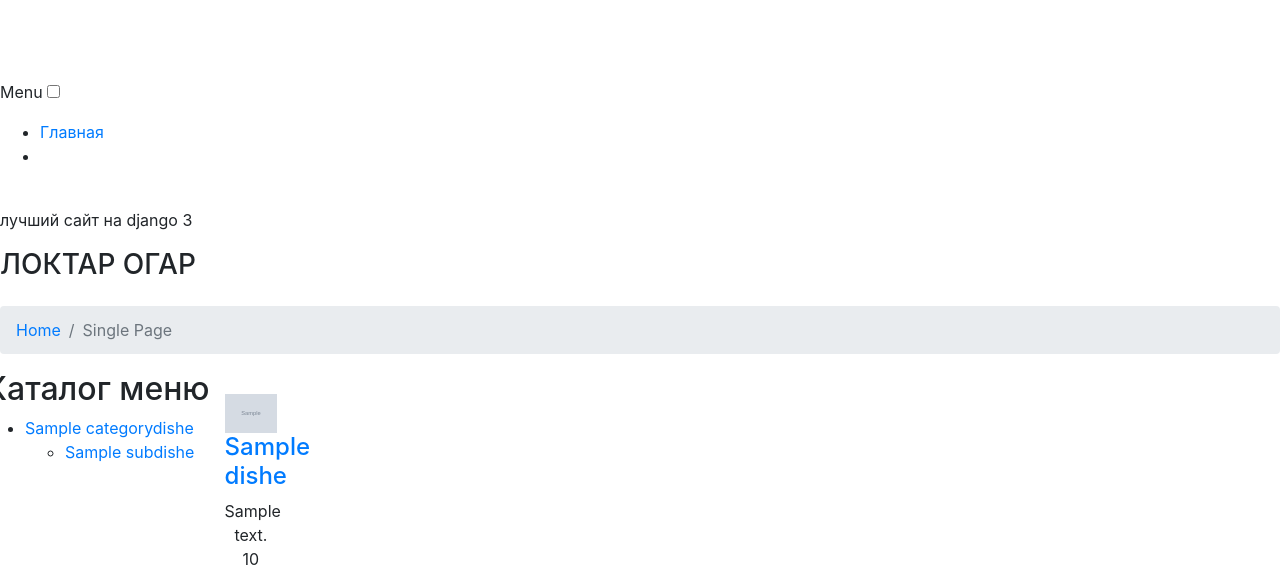
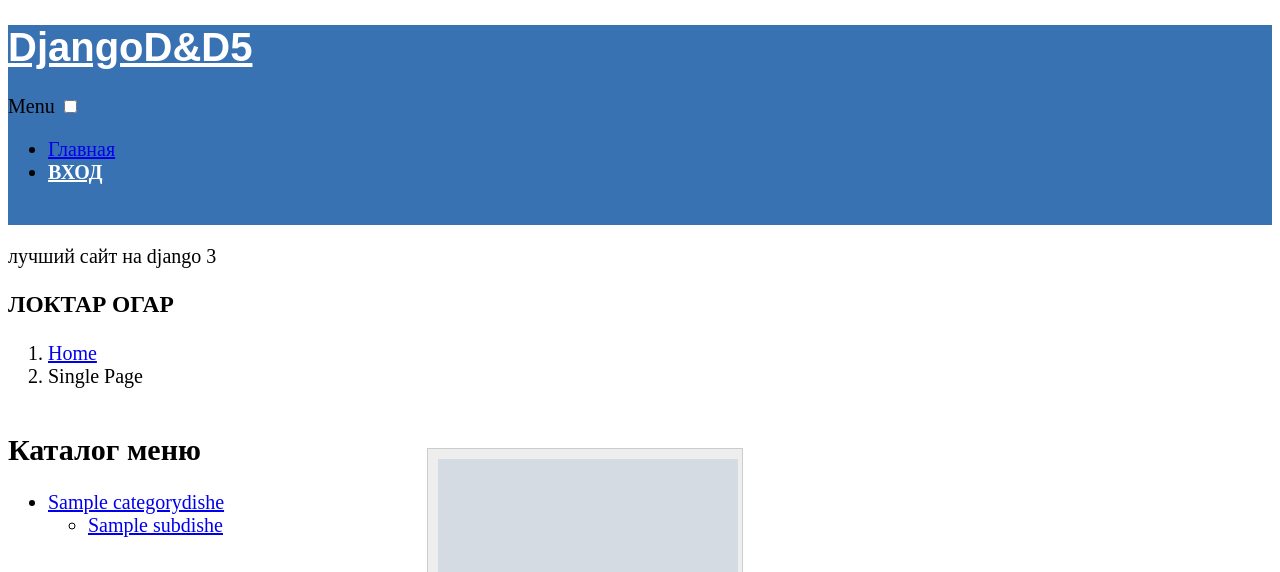
Before and after one commit to Heges/iiko, a Django app: page / in a window 1280 px wide. Shown: the top 572 px of the page. Run offline with Django 3.2, Linux system fonts and the light colour scheme; tables that the repository leaves empty hold one stand-in row (values such as "Sample post"); grey boxes marked "Sample" are stand-in pictures; some libraries are stand-ins or nearby versions.

Commit message:
✨ big work with menu and css

```diff
--- a/dishes/contexts.py
+++ b/dishes/contexts.py
@@ -2,4 +2,4 @@ from .models import CategoryDishes, SubDishes
 
 
 def category_dishes_list(request):
-    return {'categorydishes_list': CategoryDishes.objects.all()}
+    return {'categorydishes_list': CategoryDishes.objects.all(), 'categorydishes_filter_list': CategoryDishes.objects.filter(subdishes__subdishes='3')}
--- a/dishes/models.py
+++ b/dishes/models.py
@@ -24,6 +24,7 @@ class Dishes(models.Model):
 
     def get_absolute_url(self):
         return reverse('dishes:detail', kwargs={"pk": self.id})
+
 #on_delete=models.CASCADE не забыть добавить
 class SubDishes(models.Model):
     name = models.CharField(max_length=150)
@@ -49,3 +50,6 @@ class CategoryDishes(models.Model):
     class Meta:
         verbose_name = 'Категория'
         verbose_name_plural = 'Категории'
+
+    def get_absolute_url(self):
+        return reverse("dishes:categorydishes", kwargs={"slug": self.slug})
--- a/dishes/urls.py
+++ b/dishes/urls.py
@@ -7,5 +7,6 @@ app_name = 'dishes'
 urlpatterns = [
 path('', views.MainListView.as_view(), name='index'),
 path('<int:pk>/', views.MainDetailView.as_view(), name='detail'),
-#path('<slug:slug>/', )
+path('<slug:slug>/', views.MainCategoryDishes.as_view(), name='categorydishes'),
+#path('<slug:slug>/menu', views.MainMenuView, name='menu'),
 ]
--- a/dishes/views.py
+++ b/dishes/views.py
@@ -8,9 +8,13 @@ class MainListView(ListView):
     queryset = Dishes.objects.all()
 
 
-
-
 class MainDetailView(DetailView):
     model = Dishes
     template_name = 'dishes/detail.html'
-    slug_field = 'url'
+
+
+class MainCategoryDishes(ListView):
+    model = CategoryDishes
+    template_name = 'dishes/categorydishes.html'
+
+#def MainMenuView(request, slug):
--- a/static/css/styles.css
+++ b/static/css/styles.css
@@ -1,49 +1,35 @@
 @import url('https://fonts.googleapis.com/css2?family=Metal+Mania&display=swap');
-*{
-    margin:0;
-    padding: 0;
-    outline: none;
-
+body{
+    font-size: 20px;
 }
 
-body, html {
-    width:100%;
-    height:100%;
+.header {
+    background: #3972b3;
+    height: 200px;
+    margin-bottom: 20px;
 }
 
-body{
-    background-color:#000;
-    font-family: Trebuchet MC, Helvetica;
+.iner-content > div {
+    background: #eee;
+  float: left;
+  width: 25%;
+  height: 600px;
+  margin-right: 2%;
+  padding: 10px;
+  margin: 40px;
+  border: 1px solid #ccc;
+  -webkit-box-sizing: border-box;
+  -moz-box-sizing: border-box;
+  box-sizing: border-box;
 }
 
-.inner-content {
-    padding: 10px, 10px, 10px, 10px;
-    background-color: red;
-    min-height: 500px;
-    width: 70%;
-    float:left;
-}
 .sidebar {
-    float:left;
+    min-height: 1500px;
     width: 30%;
-    min-height: 500px;
-    background-color: blue;
+    float: left;
 }
 
-.header{
-    width: 100%;
-    padding: 10px 0.5% 0px 0.5%;
-    background:transparent;
-    float:left;
-    position:fixed;
-}
-
-.header #logo {
-    color: #fff;
-    cursor: pointer;
-}
-
-.clearfix:after {
+.row:after {
   visibility: hidden;
   display: block;
   font-size: 0;
@@ -51,8 +37,8 @@ body{
   clear: both;
   height: 0;
 }
-.clearfix { display: inline-block; }
+.row { display: inline-block; }
 /* start commented backslash hack \*/
-* html .clearfix { height: 1%; }
-.clearfix { display: block; }
+* html .row { height: 1%; }
+.row { display: block; }
 /* close commented backslash hack */
--- a/templates/dishes/dishes_list.html
+++ b/templates/dishes/dishes_list.html
@@ -2,17 +2,17 @@
 {% load static %}
 {% block content %}
 {% for dishes in dishes_list %}
-<div class="col-md-3 product-men">
+<div class="block-content">
     <div class=".clearfix">
-        <div class="product-shoe-info editContent text-center mt-lg-4 ">
-            <div class="men-thumb-item ">
+        <div class="box">
+            <div class="image-box">
                 <img src="{{ dishes.image.url }}" class="img-fluid" alt="" width="300px" height="300px">
             </div>
-            <div class="item-info-product">
+            <div class="box-content">
                 <h4>
                     <a href="{{ dishes.get_absolute_url }}" class="editContent">{{ dishes.name }}</a>
                 </h4>
-                <div class="product_price">
+                <div class="box-price">
                     <div class="grid-price">
                         <span class="money editContent">{{ dishes.description }} {{dishes.price }}</span>
                     </div>
--- a/templates/include/sidebar.html
+++ b/templates/include/sidebar.html
@@ -1,8 +1,8 @@
-<div class ="sidebar">
+<div class="sidebar">
     <h2>Каталог меню</h2>
    {% for obj in categorydishes_list %}
     <ul>
-        <li><a href="#">{{ obj.name }}</a></li>
+        <li><a href="{% url 'dishes:categorydishes' obj.slug %}">{{ obj.name }}</a></li>
         {%for sub in obj.subdishes.all %}
         <ul>
            <li> <a href="#">{{ sub.name }}</a></li>
--- a/templates/main.html
+++ b/templates/main.html
@@ -1,11 +1,11 @@
+<!DOCTYPE html>
 {% load static %}
 <html lang="ru">
 <head>
     <title>Clack Website Template</title>
     <meta charset="utf-8">
     <meta name="viewport" content="width=device-width, initial-scale=1.0">
-    <link rel="stylesheet" href="{% static 'css/bootstrap.css' %}">
-    <link rel="stylesheet" href="{% static 'css/style.css' %}" type="text/css" media="all">
+    <link rel="stylesheet" href="{% static 'css/styles.css' %}" type="text/css" media="all">
 </head>
 <body>
 
@@ -13,9 +13,8 @@
     {% include 'include/header.html' %}
     <div class="row ">
         {% include 'include/sidebar.html' %}
-        <div class="inner-content">
+        <div class="iner-content">
             {% block content %}
-
 
             {% endblock content %}
         </div>
```
Also changed, not shown: templates/dishes/categorydishes.html (added, +22 -0 lines), templates/dishes/detail.html (+22 -21 lines).
